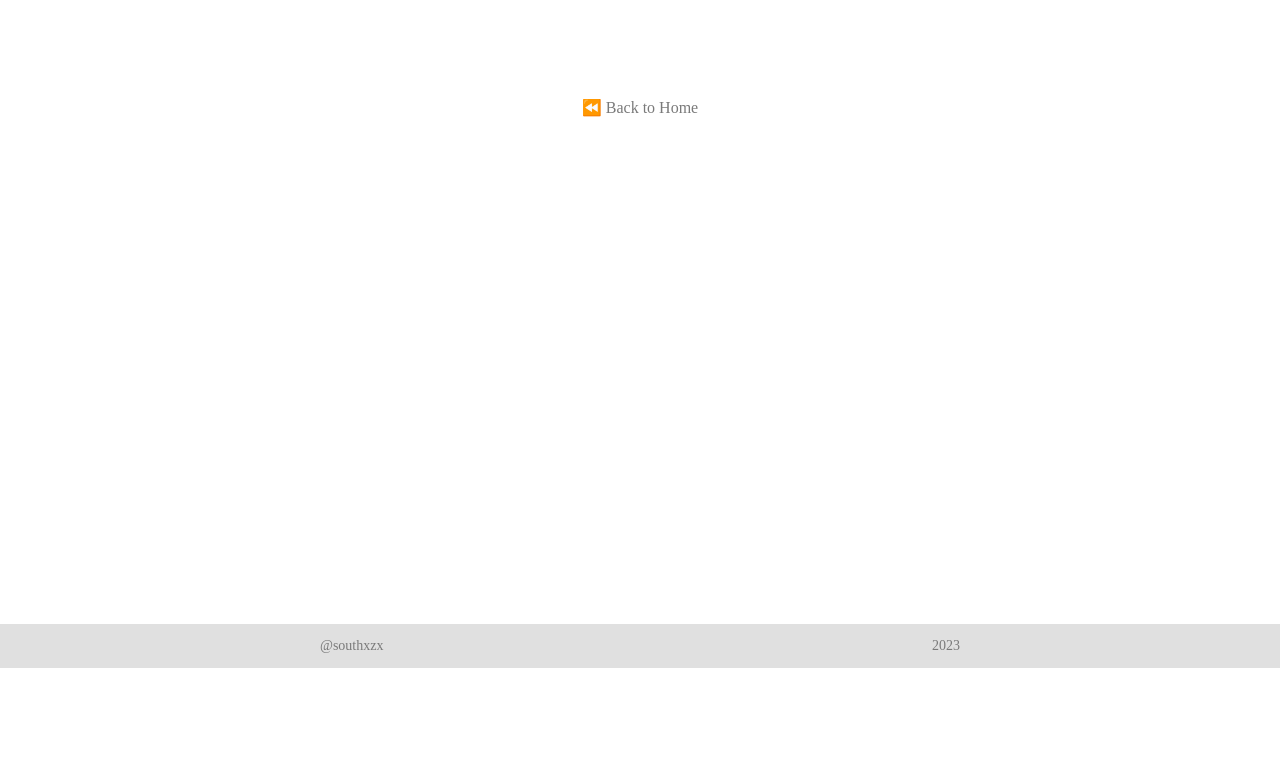
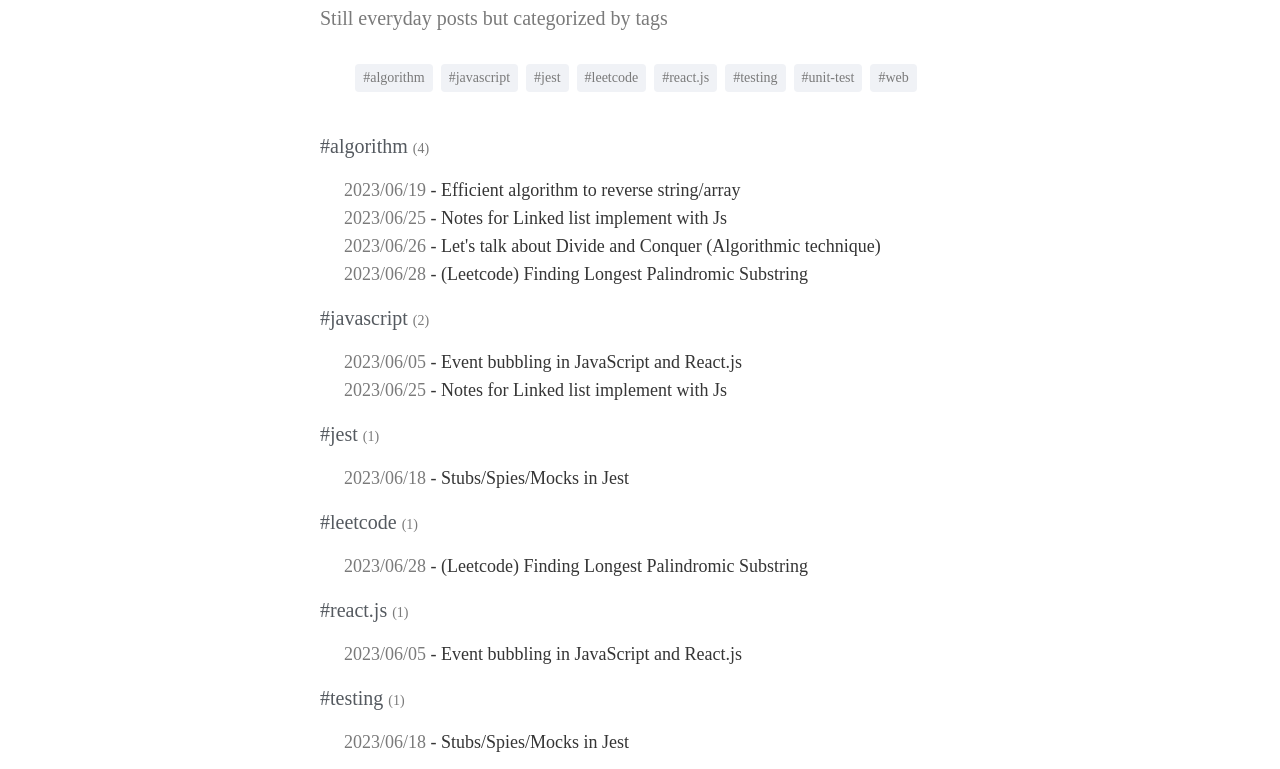
Before and after one commit to southxzx/handbook-gatsby, a Gatsby site: page /everyday/tags in a window 1280 px wide. Before the commit this address had no page. Shown: the part 132-901 px from the top of the page. Before the commit the page ends 800 px from the top, so only its background shows below. Built offline with nearby package versions, Linux system fonts and the light colour scheme; Gatsby itself is replaced by a stand-in of ours; some packages are replaced by stand-ins of ours.

Commit message:
🏷 add Tag page

```diff
--- a/src/components/Layout.tsx
+++ b/src/components/Layout.tsx
@@ -9,7 +9,7 @@ const Layout: React.FC<Props> = ({ children }) => {
     <div className="min-h-screen flex flex-col justify-between">
       <main>
         <div className="container mx-auto pt-10">
-          <div className="max-w-screen-sm mx-auto">{children}</div>
+          <div className="max-w-screen-sm mx-auto pb-12">{children}</div>
         </div>
       </main>
       <div className="mt-auto bg-extraLight p-3">
--- a/src/pages/everyday/index.tsx
+++ b/src/pages/everyday/index.tsx
@@ -17,10 +17,18 @@ const EverydayPage: React.FC<PageProps> = ({ data }) => {
         <br />
         (though not on a daily basis 😎)
       </p>
-      <div className="mt-12">
-        <p className="text-neutral font-light mb-2">
-          {`All posts (${totalCount || 0}):`}
-        </p>
+      <div className="my-8">
+        <div className="flex justify-between mb-4">
+          <p className="text-neutral font-light mb-2">
+            {`All posts (${totalCount || 0}):`}
+          </p>
+          <Link
+            to="/everyday/tags"
+            className="text-neutral hover:text-grey font-light mb-2 cursor-pointer"
+          >
+            🔖 Categorize by tags
+          </Link>
+        </div>
         {posts.map((post: any) => {
           const frontmatter = post.node.frontmatter;
           return (
--- /dev/null
+++ b/src/pages/everyday/tags.tsx
@@ -0,0 +1,97 @@
+import { graphql, Link, PageProps } from "gatsby";
+import React from "react";
+import BackButton from "../../components/BackButton";
+import Layout from "../../components/Layout";
+import Seo from "../../components/Seo";
+
+const EverydayTags: React.FC<PageProps> = ({ data }) => {
+  const tags = (data as any).allMarkdownRemark.distinct || [];
+  const tagGroups = (data as any).allMarkdownRemark.group || [];
+  return (
+    <Layout>
+      <div className="everyday-tags">
+        <BackButton />
+        <h1 className="text-4xl font-medium">🔖 Every-Tags</h1>
+        <p className="text-xl text-grey font-light mt-5">
+          Still everyday posts but categorized by tags
+        </p>
+        <div className="flex items-center justify-center flex-wrap my-8">
+          {tags?.map((tag: string) => (
+            <Link
+              key={tag}
+              to={`#${tag}`}
+              className="text-grey !text-sm font-light mr-2 bg-light hover:text-neutral p-1 mb-2 px-2 rounded"
+            >
+              #{tag}
+            </Link>
+          ))}
+        </div>
+
+        <div>
+          {tagGroups.map((tagGroup: any, index: number) => {
+            const { edges, totalCount } = tagGroup;
+
+            return (
+              <div key={index} className="mb-4">
+                <h2 className="text-xl text-neutral font-normal hover:text-grey">
+                  <Link
+                    className="tag-element"
+                    to={`#${tags[index]}`}
+                    id={tags[index]}
+                  >{`#${tags[index]}`}</Link>
+                  &nbsp;
+                  <span className="text-sm text-grey font-thin">{`(${
+                    totalCount || 0
+                  })`}</span>
+                </h2>
+                <div className="pl-6">
+                  {edges.map((post: any) => {
+                    const frontmatter = post.node.frontmatter;
+                    return (
+                      <div key={frontmatter.slug}>
+                        <Link
+                          to={`/everyday/${frontmatter.slug}`}
+                          className="text-lg hover:text-neutral"
+                        >
+                          <span className="text-grey font-light">
+                            {frontmatter.date}
+                          </span>
+                          &nbsp;-&nbsp;
+                          {frontmatter.title}
+                        </Link>
+                      </div>
+                    );
+                  })}
+                </div>
+              </div>
+            );
+          })}
+        </div>
+      </div>
+    </Layout>
+  );
+};
+
+export const query = graphql`
+  query {
+    allMarkdownRemark {
+      distinct(field: { frontmatter: { tags: SELECT } })
+      group(field: { frontmatter: { tags: SELECT } }) {
+        totalCount
+        edges {
+          node {
+            frontmatter {
+              title
+              slug
+              date
+            }
+          }
+        }
+      }
+    }
+  }
+`;
+
+export const Head = () => <Seo title="Everyday by Tags" />;
+
+export default EverydayTags;
--- a/src/pages/everyday/{markdownRemark.frontmatter__slug}.tsx
+++ b/src/pages/everyday/{markdownRemark.frontmatter__slug}.tsx
@@ -1,4 +1,4 @@
-import { graphql, HeadProps, PageProps } from "gatsby";
+import { graphql, HeadProps, Link, PageProps } from "gatsby";
 import React from "react";
 import BackButton from "../../components/BackButton";
 import Layout from "../../components/Layout";
@@ -21,6 +21,17 @@ const BlogPost: React.FC<PageProps> = ({ data, children, ...rest }) => {
           className="text-lg text-black font-light mt-5"
           dangerouslySetInnerHTML={{ __html: html }}
         />
+        <div className="flex items-center mt-5">
+          {frontmatter.tags?.map((tag: string) => (
+            <Link
+              to={`/everyday/tags#${tag}`}
+              key={tag}
+              className="text-grey !text-sm font-light mr-2 bg-light hover:text-neutral p-1 px-2 rounded"
+            >
+              #{tag}
+            </Link>
+          ))}
+        </div>
       </div>
     </Layout>
   );
--- a/src/styles/global.css
+++ b/src/styles/global.css
@@ -92,7 +92,7 @@ li {
 
 .content-detail a {
   color: #7a7a7a;
-  text-decoration: underline;
+  /* text-decoration: ; */
   font-size: 16px;
   font-weight: 400;
 }
@@ -103,7 +103,9 @@ li {
   margin: 0 auto;
   max-width: 90%;
 }
-
+.everyday-tags .tag-element:target {
+  text-decoration: underline;
+}
 .colorized {
   background: var(--color-gradient);
   animation: gradient var(--gradient-animation);
```
